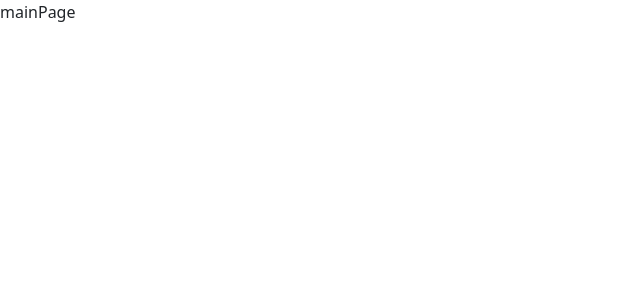
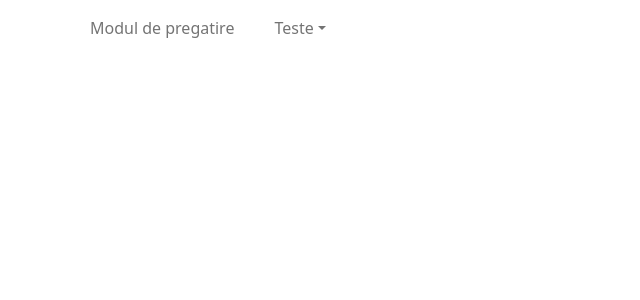
Before and after one commit to davidalexandru1370/pregatire-academii, a React (Create React App) app: page /mainPage in a window 1280 px wide. Shown: the top 300 px of the page, without its empty margins (0-640 px from the left). Built offline with nearby package versions, Linux system fonts and the light colour scheme.

Commit message:
add navbar

```diff
--- a/src/pages/MainPage/mainPage.js
+++ b/src/pages/MainPage/mainPage.js
@@ -1,9 +1,34 @@
 import React from "react";
-import { Nav, Navbar } from "react-bootstrap";
 import { Route, Routes, NavLink as Nlink, useNavigate } from "react-router-dom";
+import Containter from "react-bootstrap/Container";
+import Nav from "react-bootstrap/Nav";
+import Navbar from "react-bootstrap/Navbar";
+import { NavDropdown } from "react-bootstrap";
+import "./mainPage.scss";
 
 function MainPage() {
-  return <div>mainPage</div>;
+  return (
+    <div>
+      <div className="d-sm-lg">
+        <Navbar>
+          <Containter>
+            <Nav className="me-5">
+              <Nav.Link className="me-4">Modul de pregatire</Nav.Link>
+              <NavDropdown title="Teste" className="text-decoration-none">
+                <NavDropdown.Item href="\">Politie</NavDropdown.Item>
+                <NavDropdown.Item href="\">Pompieri</NavDropdown.Item>
+                <NavDropdown.Item href="\">Jandarmerie</NavDropdown.Item>
+              </NavDropdown>
+            </Nav>
+          </Containter>
+        </Navbar>
+      </div>
+
+      <div className="d-sm-none">
+        <p>telefon</p>
+      </div>
+    </div>
+  );
 }
 
 export default MainPage;
--- a/src/pages/MainPage/mainPage.scss
+++ b/src/pages/MainPage/mainPage.scss
@@ -0,0 +1,7 @@
+* {
+    margin:0px;
+}
+
+.text-decoration-none{
+    text-shadow: none !important;
+}
```
Also changed, not shown: 1 other file (tests, documents, lock files or other folders).
